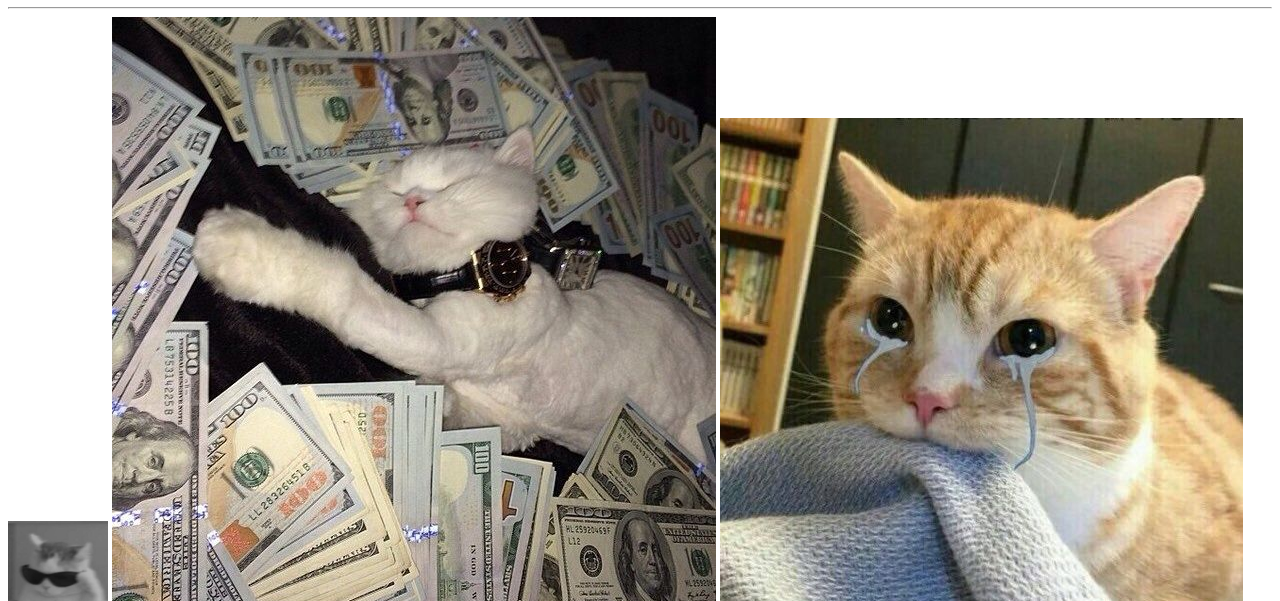
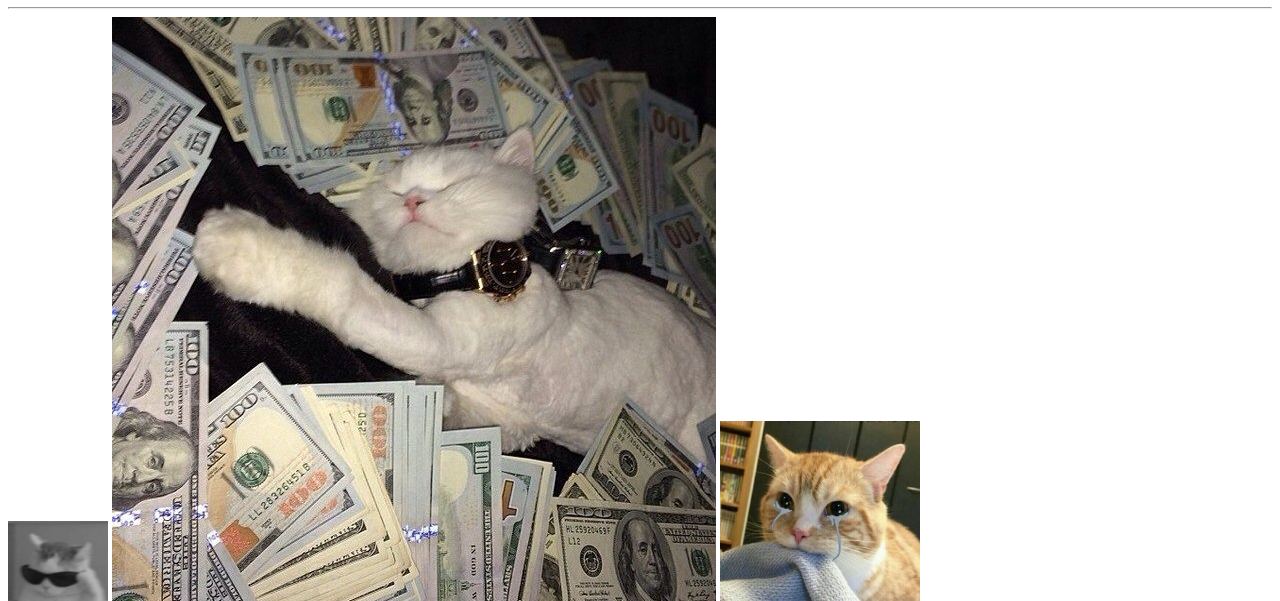
Before and after one commit to allendhere/Uni, a plain HTML site: page 1/index.html in a window 1280 px wide. Shown: the part 738-1339 px from the top of the page. Drawn offline with Linux system fonts and the light colour scheme.

Commit message:
mejore la 3 imgen

```diff
--- a/1/index.html
+++ b/1/index.html
@@ -73,7 +73,9 @@
 
     <a href="https://www.youtube.com/watch?v=DArWpUOD7uY" target="_blank"><img src="pictures/money cat.jpeg" alt=""></a>
 
-    <img src="pictures/sad cat.jpeg" alt="">
+
+    <a href="https://www.youtube.com/watch?v=BL51vmOrQhA" target="_blank"><img src="pictures/sad cat.jpeg" width="200" height="200" alt="imagen no encontrada"></a>
+
 
     <hr>
 
```
